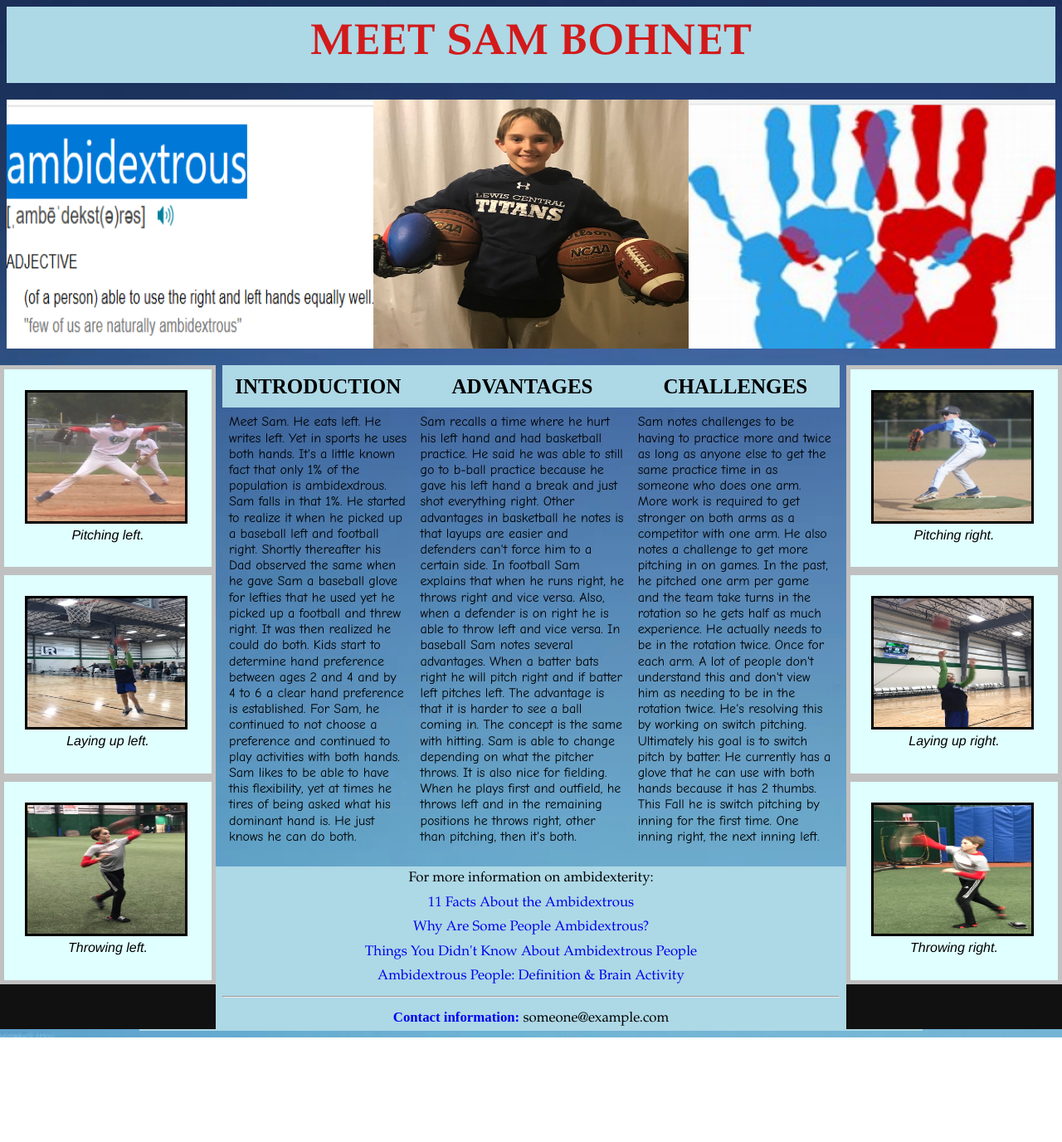
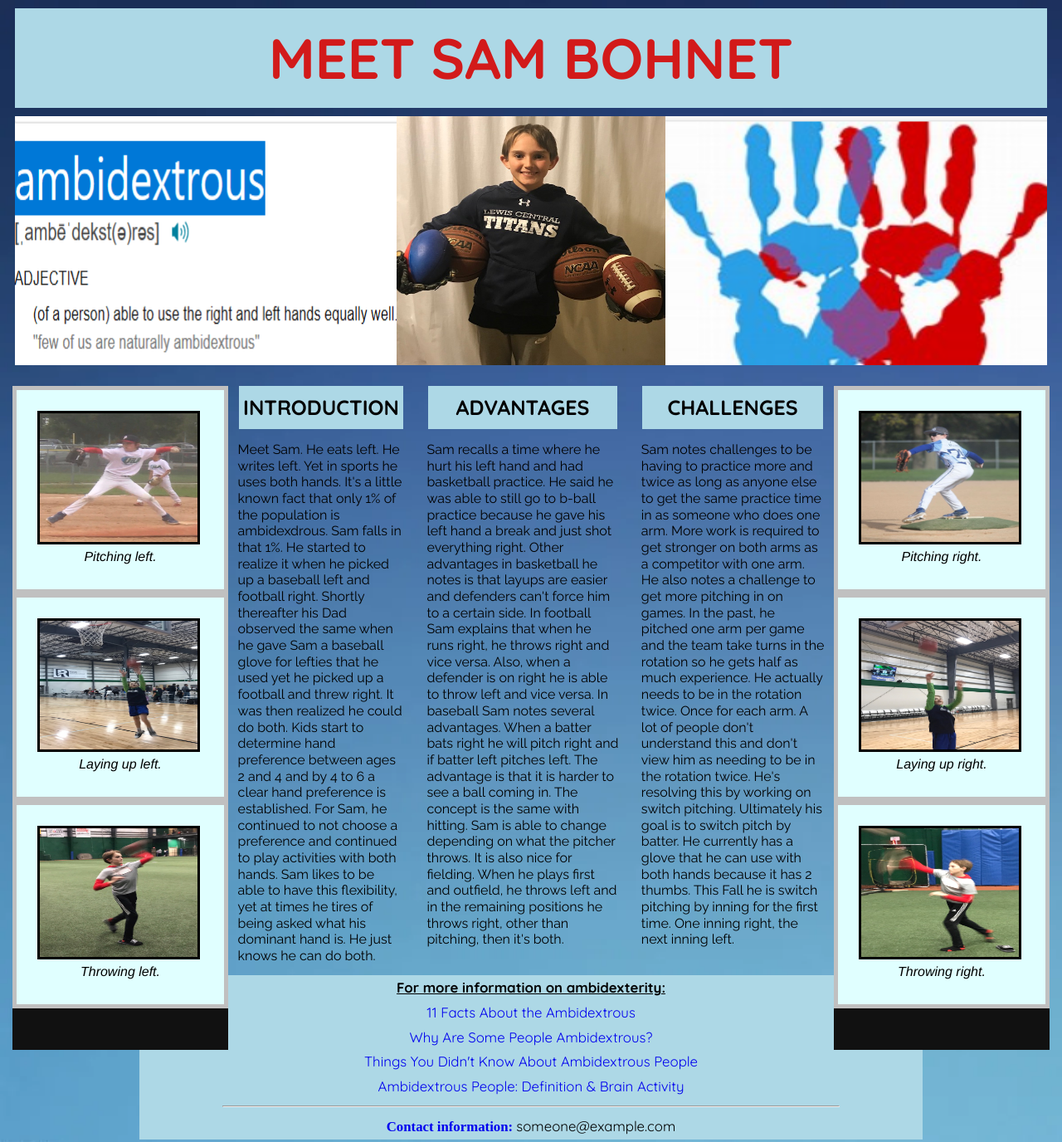
Before and after one commit to cmbohnet/bioSite, a plain HTML site: page index.html in a window 1280 px wide. Shown: the top 1376 px of the page at 83% size. Before the commit the page ends 1250 px from the top, so only its background shows below. Drawn offline with Linux system fonts and the light colour scheme.

Commit message:
Add files via upload

```diff
--- a/index.html
+++ b/index.html
@@ -3,15 +3,17 @@
 <head>
     <title>Sam Bohnet</title>
     <link href="style.css" rel="stylesheet">
+    <link href="https://fonts.googleapis.com/css?family=Amatic+SC:400,700|Quicksand:400,700|Raleway:300,400,700&display=swap"
+rel="stylesheet">
 </head>
 
 <main>
  <header>
     <h1 class="topHeader">MEET SAM BOHNET</h1>
     <h2 class="headerRow">
-           <img src="images/definition.png" alt="Definition."width="35%"/>
-           <img src="images/Sam.jpg" alt="Sam."width="30%"/>
-           <img src="images/hands.png" alt="Hands."width="35%"/>
+           <img src="images/definition.png" alt="Definition."width="37%"/>
+           <img src="images/Sam.jpg" alt="Sam."width="26%"/>
+           <img src="images/hands.png" alt="Hands."width="37%"/>
      </h2>
 </header>
 
@@ -84,9 +86,9 @@ In baseball Sam notes several advantages.  When a batter bats right he will pitc
 He also notes a challenge to get more pitching in on games. In the past, he pitched one arm per game and the team take turns in the rotation so he  gets half as much experience. He actually needs to be in the rotation twice.  Once for each arm.   A lot of people don&#39;t understand this and don&#39;t view him as needing to be in the rotation twice. He&#39;s resolving this by working  on switch pitching. Ultimately his goal is to switch pitch by batter.  He currently has a glove that he  can use with both hands because it has 2 thumbs.  This Fall he is switch pitching by inning for the first time.  One inning right, the next inning left.
 </p>
 </article>
-</div><br>
+</div>
 <footer>
-<nav>For more information on ambidexterity: <br>
+<nav><b><u>For more information on ambidexterity: </b></u><br>
 
 <a href="https://www.mentalfloss.com/article/30667/11-facts-about-ambidextrous">
   11 Facts About the Ambidextrous</a>
--- a/style.css
+++ b/style.css
@@ -13,53 +13,49 @@
   height: 100%;
   width: 260px;
   position: absolute;
-  //z-index: 0;
-  //bottom: 0;
   left: 0;
   background-color: #111;
   overflow: hidden;
  // padding-top: 10px;
   float: left;
+  margin: 15px;
 }
 .rightside {
   height: 100%;
   width: 260px;
   position: absolute;
-  //z-index: 0;
-  //bottom: 0;
   right: 0;
   background-color: #111;
   overflow: hidden;
  // padding-top: 10px;
   float: right;
+  margin: 15px;
 }
 .main {
   display: flex;
-  margin-left: 160px;
-  margin-right: 160px;
+  margin-left: 165px;
+  margin-right: 165px;
   padding: 0px 100px;
 }
 .topHeader{
     align-content: center;
     text-align: center;
     color: #D21A1A;
-    font-family: "Palatino Linotype", "Book Antiqua", Palatino, serif;
-    font-weight: 900;
-    font-size: 3.263em;
+    font-family: Quicksand, Verdana, Arial, sans-serif;
+    font-weight: 1000;
+    font-size: 4.263em;
     line-height: 1.763em;
-//    border: thick black solid;
     background-color: lightblue;
-    margin: 0;
-      }
-
+    margin: 10px;
+}
 .headerRow{
     background-color: lightcyan;
     display: flex;
     align-content: center;
     text-align: center;
     height: 300px;
-
-      }
+    margin: 10px;
+}
 figure {
     display: block;
     width: 200px;
@@ -70,58 +66,47 @@ figure {
     background-color: lightcyan;
 
 }
-
 figure img {
     width: 190px;
     height: 155px;
     border: black solid;
     display: center;
 }
-
 figcaption {
   text-align: center;
   font-style: italic;
   margin: 0.3em;
   font-family: Helvetica;
+  line-height: 1.2em;
+
 }
-
 h3 {
-    //font-family: Quicksand, Verdana, Arial, sans-serif;
-    font-family: "Palatino Linotype", "Book Antiqua", Palatino, serif
-  //  font-weight: 500;
- //   padding-left: 10px;
+    font-family: Quicksand, Verdana, Arial, sans-serif;
     font-size: 1.563em;
     line-height: 2.063em;
-    margin: 0;
+    margin: 15px;
     background-color: lightblue;
     text-align: center;
-
 }
-
 p {
-    font-weight: 100;
-    line-height: 1.2em;
-    font-family: Comic Sans MS, Georgia, Arial, sans-serif;
+    line-height: 1.23em;
     font-size: 1.000em;
-    margin: 0.5em;
-
+    margin: .85em;
+    font-weight: 400;
+    font-family: Raleway, Verdana, Arial, sans-serif;
 }
 footer {
     align-content: center;
     text-align: center;
     color: black;
-    font-family: "Palatino Linotype", "Book Antiqua", Palatino, serif;
+    font-family: Quicksand, Verdana, Arial, sans-serif;
     font-weight: 500;
     font-size: 1.050em;
     line-height: 1.763em;
-  //  border: thick black solid;
     background-color: lightblue;
-//    margin-left: 260px;
-  //  padding: 0px 100px;
-//display: flex;
-  margin-left: 160px;
-  margin-right: 160px;
-  padding: 0px 100px;
+    margin-left: 160px;
+    margin-right: 160px;
+    padding: 0px 100px;
 
 }
 a[href^=mailto] {
```
